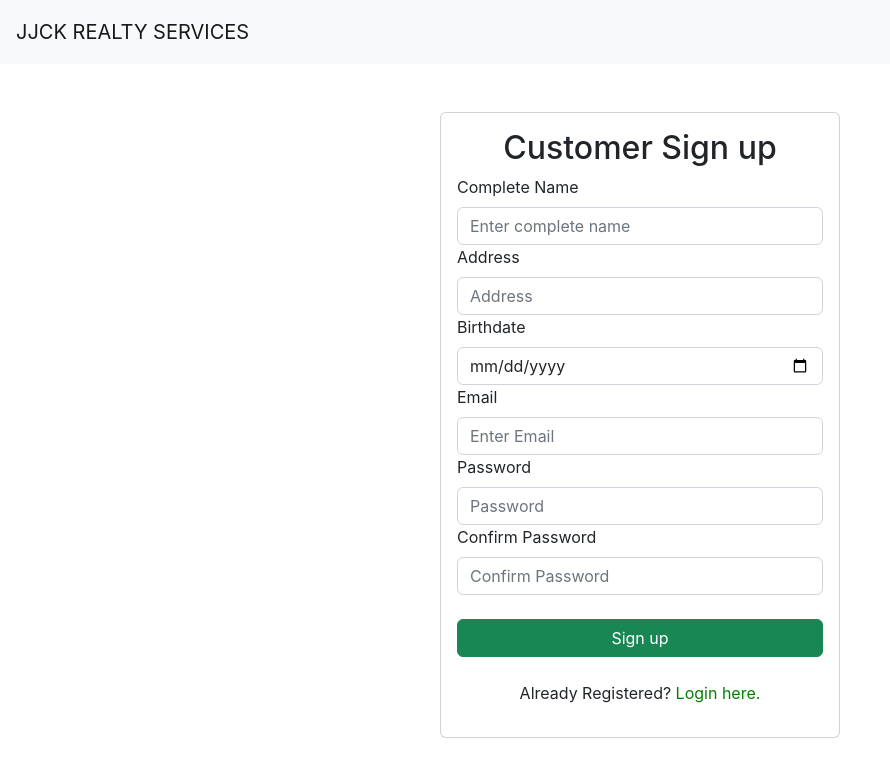
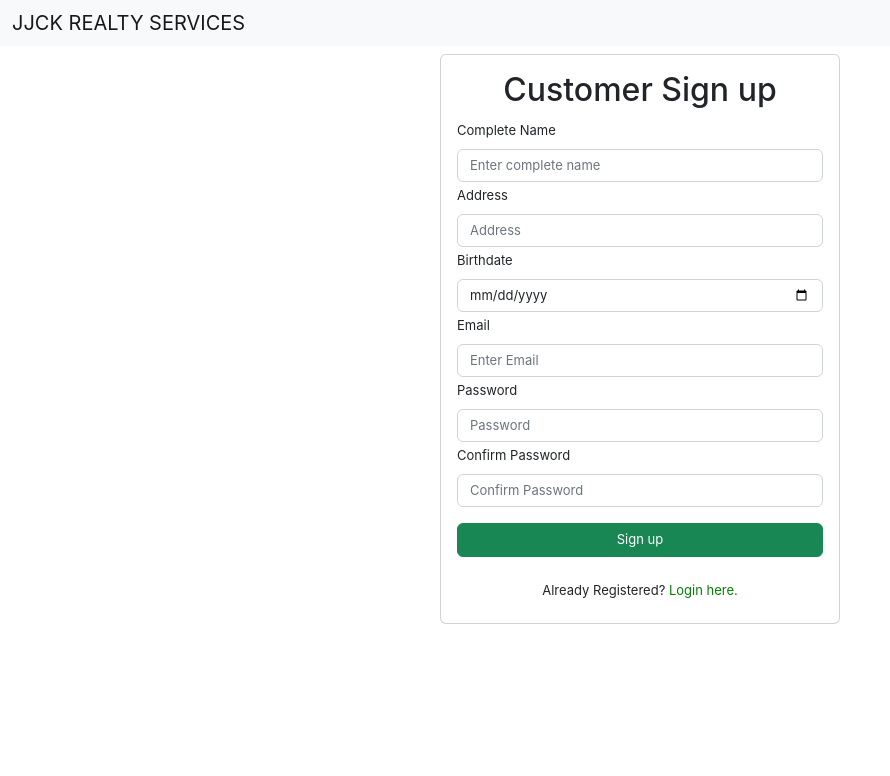
Before and after one commit to Wilfred1097/jjck-realty, a React (Create React App) app in the folder client/: page /register in a window 1280 px wide. Shown: the top 776 px of the page, without its empty margins (0-890 px from the left). Built offline with nearby package versions, Linux system fonts and the light colour scheme.

Commit message:
adjust the font size of login, signup, and rest password card

```diff
--- a/client/src/pages/Login.js
+++ b/client/src/pages/Login.js
@@ -37,7 +37,7 @@ const Login = () => {
     <>
       <Navbar bg="light" expand="lg" fixed="sticky-top">
         <Container fluid>
-          <Navbar.Brand href="/" className="m-1">JJCK REALTY SERVICES</Navbar.Brand>
+          <Navbar.Brand href="/" className="p-0">JJCK REALTY SERVICES</Navbar.Brand>
         </Container>
       </Navbar>
 
@@ -53,41 +53,43 @@ const Login = () => {
               {() => (
                 <Form>
                   <div className="mb-2">
-                    <label htmlFor="email" className="form-label">Email</label>
+                    <label htmlFor="email" className="form-label" style={{fontSize: '14px'}}>Email</label>
                     <Field
                       type="email"
                       id="email"
                       name="email"
                       className="form-control"
                       placeholder="Enter Email"
+                      style={{fontSize: '14px'}}
                     />
-                    <ErrorMessage name="email" component="div" className="text-danger" />
+                    <ErrorMessage name="email" component="div" className="text-danger"  style={{ fontSize: '13px'}}/>
                   </div>
 
                   <div className="mb-2">
-                    <label htmlFor="password" className="form-label">Password</label>
+                    <label htmlFor="password" className="form-label" style={{fontSize: '14px'}}>Password</label>
                     <Field
                       type="password"
                       id="password"
                       name="password"
                       className="form-control"
                       placeholder="Password"
+                      style={{fontSize: '14px'}}
                     />
-                    <ErrorMessage name="password" component="div" className="text-danger" />
+                    <ErrorMessage name="password" component="div" className="text-danger" style={{ fontSize: '13px'}}/>
                   </div>
 
-                  <button type="submit" className="btn btn-success w-100 mt-4">Login</button>
+                  <button type="submit" className="btn btn-success w-100 mt-4" style={{ fontSize: '13px'}}>Login</button>
                 </Form>
               )}
             </Formik>
 
             {showAlert && (
-                <Alert variant="danger" onClose={() => setShowAlert(false)} dismissible style={{ position: 'fixed', top: '50px', left: '50%', transform: 'translateX(-50%)', zIndex: '1000', width: '300px' }}>
+                <Alert variant="danger" onClose={() => setShowAlert(false)} dismissible style={{ position: 'fixed', top: '50px', left: '50%', transform: 'translateX(-50%)', zIndex: '1000', width: '300px'}}>
                     Invalid username or password
                 </Alert>
             )}
 
-            <p className="text-center pt-4" style={{marginTop: '-6px', marginBottom: '0px', fontSize: '14px'}}>Not Registered?<a href="/register" style={{ textDecoration: 'none', color: 'green'}}> Register here.</a></p><hr></hr>
+            <p className="text-center pt-4" style={{marginTop: '-6px', marginBottom: '0px', fontSize: '14px'}}>Not Registered?<a href="/register" style={{ textDecoration: 'none', color: 'green' }}> Sign up here.</a></p><hr></hr>
             <p className="text-center pt-4" style={{marginTop: '-25px', fontSize: '14px'}}>Forgot password?<a href="/reset-password" style={{ textDecoration: 'none', color: 'green'}}> Reset Here.</a></p>
           </Card.Body>
         </Card>
--- a/client/src/pages/Register.js
+++ b/client/src/pages/Register.js
@@ -37,14 +37,14 @@ const Register = () => {
     <>
       <Navbar bg="light" expand="lg" fixed="sticky-top">
         <Container fluid>
-          <Navbar.Brand href="/" className="m-1">
+          <Navbar.Brand href="/" className="p-0">
             JJCK REALTY SERVICES
           </Navbar.Brand>
         </Container>
       </Navbar>
 
-      <Container className="d-flex align-items-center justify-content-center mt-5">
-        <Card style={{ width: '400px' }}>
+      <Container className="d-flex align-items-center justify-content-center mt-2">
+        <Card style={{ width: '400px', height: '570px' }}>
           <Card.Body>
             <h2 className="text-center">Customer Sign up</h2>
             <Formik
@@ -61,84 +61,90 @@ const Register = () => {
               {() => (
                 <Form>
                   <BootstrapForm.Group controlId="formBasicName">
-                    <BootstrapForm.Label>Complete Name</BootstrapForm.Label>
+                    <BootstrapForm.Label style={{fontSize: '13px'}}>Complete Name</BootstrapForm.Label>
                     <Field
                       type="text"
                       id="completename"
                       name="completename"
                       className="form-control"
                       placeholder="Enter complete name"
+                      style={{fontSize: '13px'}}
                     />
-                    <ErrorMessage name="completename" component="div" className="text-danger" />
+                    <ErrorMessage name="completename" component="div" className="text-danger"  style={{ fontSize: '13px'}}/>
                   </BootstrapForm.Group>
 
                   <BootstrapForm.Group controlId="formBasicAddress">
-                    <BootstrapForm.Label>Address</BootstrapForm.Label>
+                    <BootstrapForm.Label style={{fontSize: '13px'}}>Address</BootstrapForm.Label>
                     <Field
                       type="text"
                       id="address"
                       name="address"
                       className="form-control"
                       placeholder="Address"
+                      style={{fontSize: '13px'}}
                     />
-                    <ErrorMessage name="address" component="div" className="text-danger" />
+                    <ErrorMessage name="address" component="div" className="text-danger"  style={{ fontSize: '13px'}}/>
                   </BootstrapForm.Group>
 
                   <BootstrapForm.Group controlId="formBasicBirthdate">
-                    <BootstrapForm.Label>Birthdate</BootstrapForm.Label>
+                    <BootstrapForm.Label style={{fontSize: '13px'}}>Birthdate</BootstrapForm.Label>
                     <Field
                       type="date"
                       id="birthdate"
                       name="birthdate"
                       className="form-control"
+                      style={{fontSize: '13px'}}
                     />
-                    <ErrorMessage name="birthdate" component="div" className="text-danger" />
+                    <ErrorMessage name="birthdate" component="div" className="text-danger"  style={{ fontSize: '13px'}}/>
                   </BootstrapForm.Group>
 
                   <BootstrapForm.Group controlId="formBasicEmail">
-                    <BootstrapForm.Label>Email</BootstrapForm.Label>
+                    <BootstrapForm.Label style={{fontSize: '13px'}}>Email</BootstrapForm.Label>
                     <Field
                       type="email"
                       id="email"
                       name="email"
                       className="form-control"
                       placeholder="Enter Email"
+                      style={{fontSize: '13px'}}
                     />
-                    <ErrorMessage name="email" component="div" className="text-danger" />
+                    <ErrorMessage name="email" component="div" className="text-danger"  style={{ fontSize: '13px'}}/>
                   </BootstrapForm.Group>
 
                   <BootstrapForm.Group controlId="formBasicPassword">
-                    <BootstrapForm.Label>Password</BootstrapForm.Label>
+                    <BootstrapForm.Label style={{fontSize: '13px'}}>Password</BootstrapForm.Label>
                     <Field
                       type="password"
                       id="password"
                       name="password"
                       className="form-control"
                       placeholder="Password"
+                      style={{fontSize: '13px'}}
                     />
-                    <ErrorMessage name="password" component="div" className="text-danger" />
+                    <ErrorMessage name="password" component="div" className="text-danger"  style={{ fontSize: '13px'}}/>
                   </BootstrapForm.Group>
 
                   <BootstrapForm.Group controlId="formBasicConfirmPassword">
-                    <BootstrapForm.Label>Confirm Password</BootstrapForm.Label>
+                    <BootstrapForm.Label style={{fontSize: '13px'}}>Confirm Password</BootstrapForm.Label>
                     <Field
                       type="password"
                       id="confirmPassword"
                       name="confirmPassword"
                       className="form-control"
                       placeholder="Confirm Password"
+                      style={{fontSize: '13px'}}
                     />
-                    <ErrorMessage name="confirmPassword" component="div" className="text-danger" />
+                    <ErrorMessage name="confirmPassword" component="div" className="text-danger"  style={{ fontSize: '13px'}}/>
                   </BootstrapForm.Group>
 
-                  <Button variant="success" type="submit" className="w-100 mt-4">
+                  <Button variant="success" type="submit" className="w-100 mt-3" style={{ fontSize: '13px'}}>
                     Sign up
                   </Button>
                 </Form>
               )}
             </Formik>
 
-            <p className="text-center pt-4">
+            <p className="text-center pt-4" style={{fontSize: '13px'}}>
               Already Registered?<a href="/login" style={{ textDecoration: 'none', color: 'green' }}>
                 {' '}
                 Login here.
```
Also changed, not shown: client/src/pages/ResetPassword.js (+30 -8 lines).
